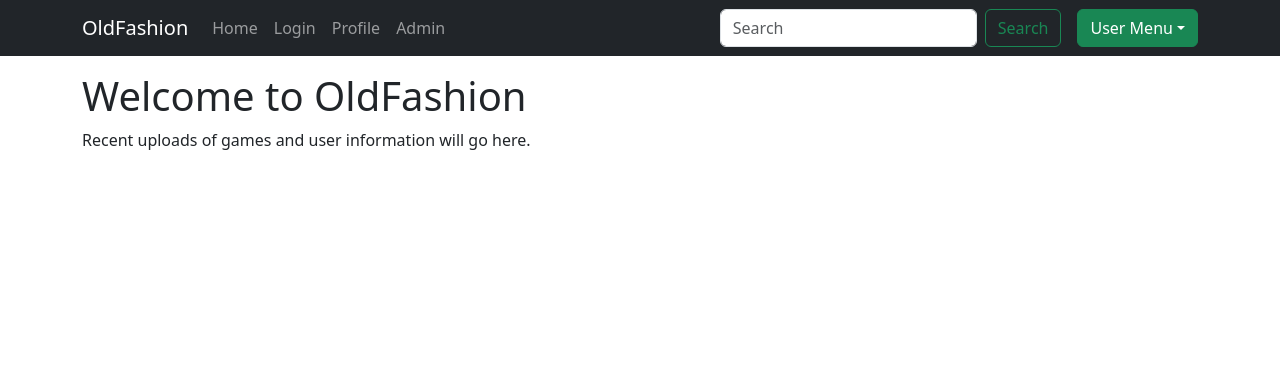
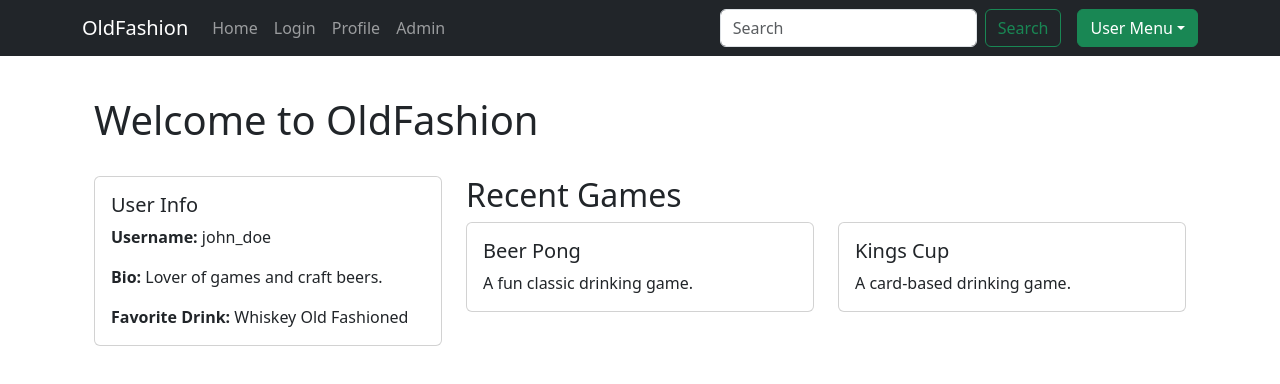
Before and after one commit to Stocks84/oldfashion2, a React (Create React App) app in the folder oldfashion/: page / in a window 1280 px wide. Shown: the top 384 px of the page. Built offline with nearby package versions, Linux system fonts and the light colour scheme.

Commit message:
Add mock content to HomePage

```diff
--- a/oldfashion/src/pages/HomePage.js
+++ b/oldfashion/src/pages/HomePage.js
@@ -1,12 +1,75 @@
-import React from 'react';
+import React, { useEffect, useState } from 'react';
+import { Container, Row, Col, Card } from 'react-bootstrap';
 import Layout from '../components/Layout';
 
+const HomePage = () => {
+  const [games, setGames] = useState([]);
+  const [user, setUser] = useState({});
 
-const HomePage = () => {
+  // Mock API call
+  useEffect(() => {
+    const fetchMockData = async () => {
+      // Mocked games data
+      setGames([
+        { id: 1, name: 'Beer Pong', description: 'A fun classic drinking game.' },
+        { id: 2, name: 'Kings Cup', description: 'A card-based drinking game.' },
+      ]);
+      // Mocked user data
+      setUser({
+        username: 'john_doe',
+        bio: 'Lover of games and craft beers.',
+        favoriteDrink: 'Whiskey Old Fashioned',
+      });
+    };
+
+    fetchMockData();
+  }, []);
+
   return (
     <Layout>
-      <h1>Welcome to OldFashion</h1>
-      <p>Recent uploads of games and user information will go here.</p>
+      <Container>
+        <Row className="my-4">
+          <Col xs={12}>
+            <h1>Welcome to OldFashion</h1>
+          </Col>
+        </Row>
+        <Row>
+          {/* User Info */}
+          <Col xs={12} md={4}>
+            <Card>
+              <Card.Body>
+                <Card.Title>User Info</Card.Title>
+                <Card.Text>
+                  <strong>Username:</strong> {user.username}
+                </Card.Text>
+                <Card.Text>
+                  <strong>Bio:</strong> {user.bio}
+                </Card.Text>
+                <Card.Text>
+                  <strong>Favorite Drink:</strong> {user.favoriteDrink}
+                </Card.Text>
+              </Card.Body>
+            </Card>
+          </Col>
+
+          {/* Recent Games */}
+          <Col xs={12} md={8}>
+            <h2>Recent Games</h2>
+            <Row>
+              {games.map((game) => (
+                <Col xs={12} sm={6} key={game.id} className="mb-3">
+                  <Card>
+                    <Card.Body>
+                      <Card.Title>{game.name}</Card.Title>
+                      <Card.Text>{game.description}</Card.Text>
+                    </Card.Body>
+                  </Card>
+                </Col>
+              ))}
+            </Row>
+          </Col>
+        </Row>
+      </Container>
     </Layout>
   );
 };
```
